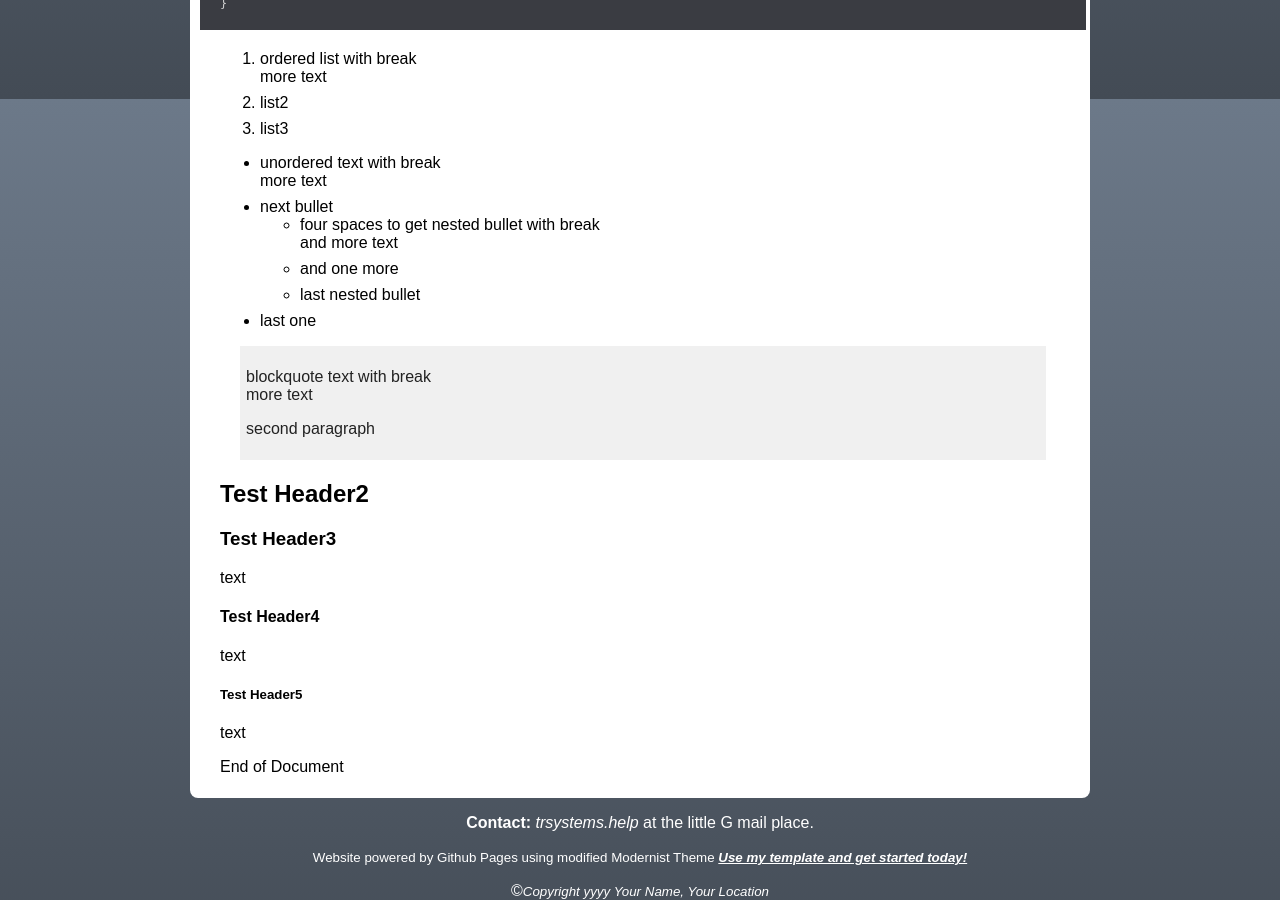
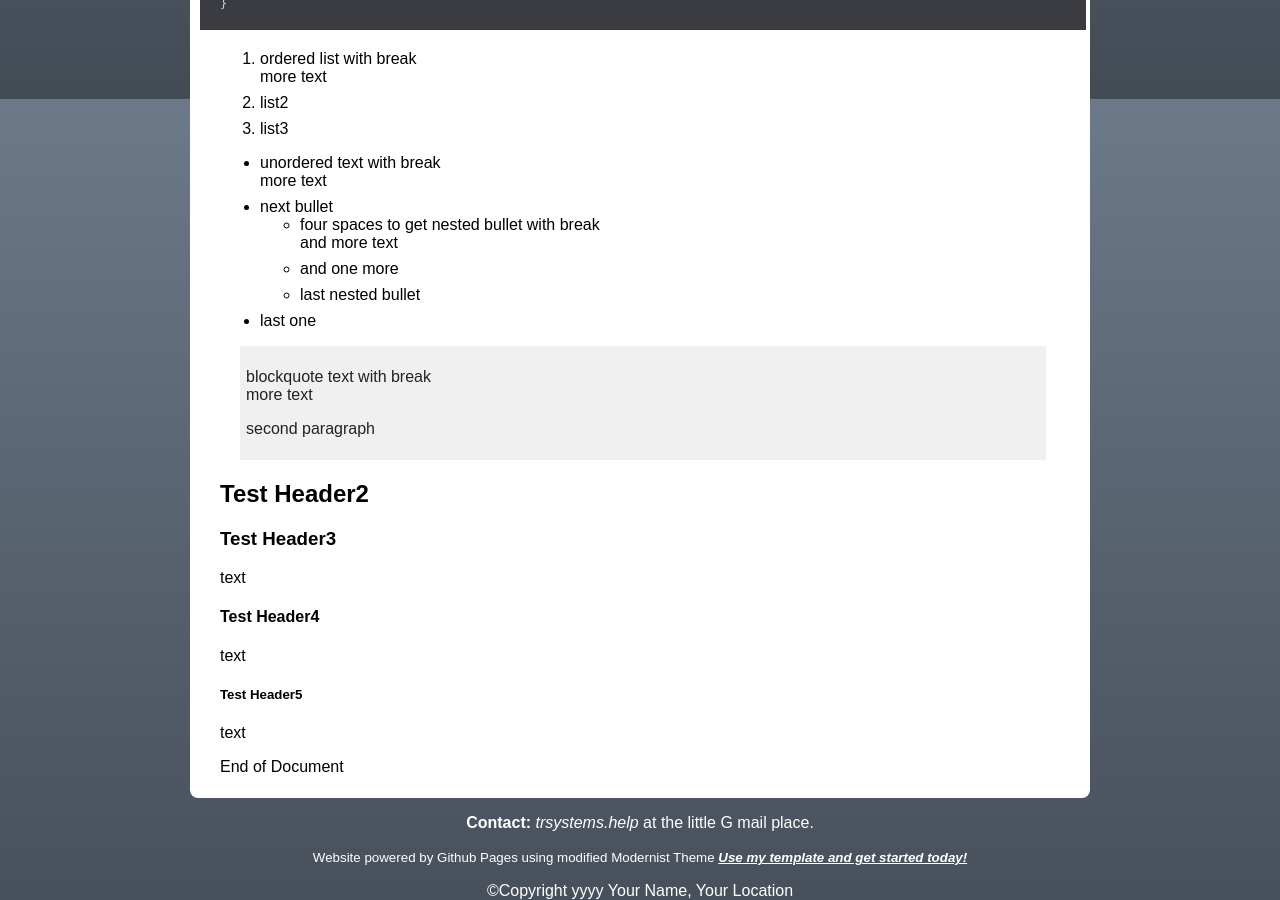
Before and after one commit to TR-Systems/modernist, a Jekyll site: the page built from index.md, in a window 1280 px wide and 900 px high, scrolled down 2601 px. Built offline with Jekyll 4.4.1, drawn with Linux system fonts in a browser that asks for light colours; our own code applies the rules of GitHub Pages for plain Markdown files.

```diff
--- a/_layouts/default.html
+++ b/_layouts/default.html
@@ -44,7 +44,7 @@
       {% else %}
         <p><small>{{ site.footer_text1 }} {{ site.footer_text2 }}</small></p>
       {% endif %}
-      <p>&copy<small><em>{{ site.copyright }}</em></small></p>
+      <p>&copy{{ site.copyright }}</p>
     </footer>
   </body>
 </html>
```
